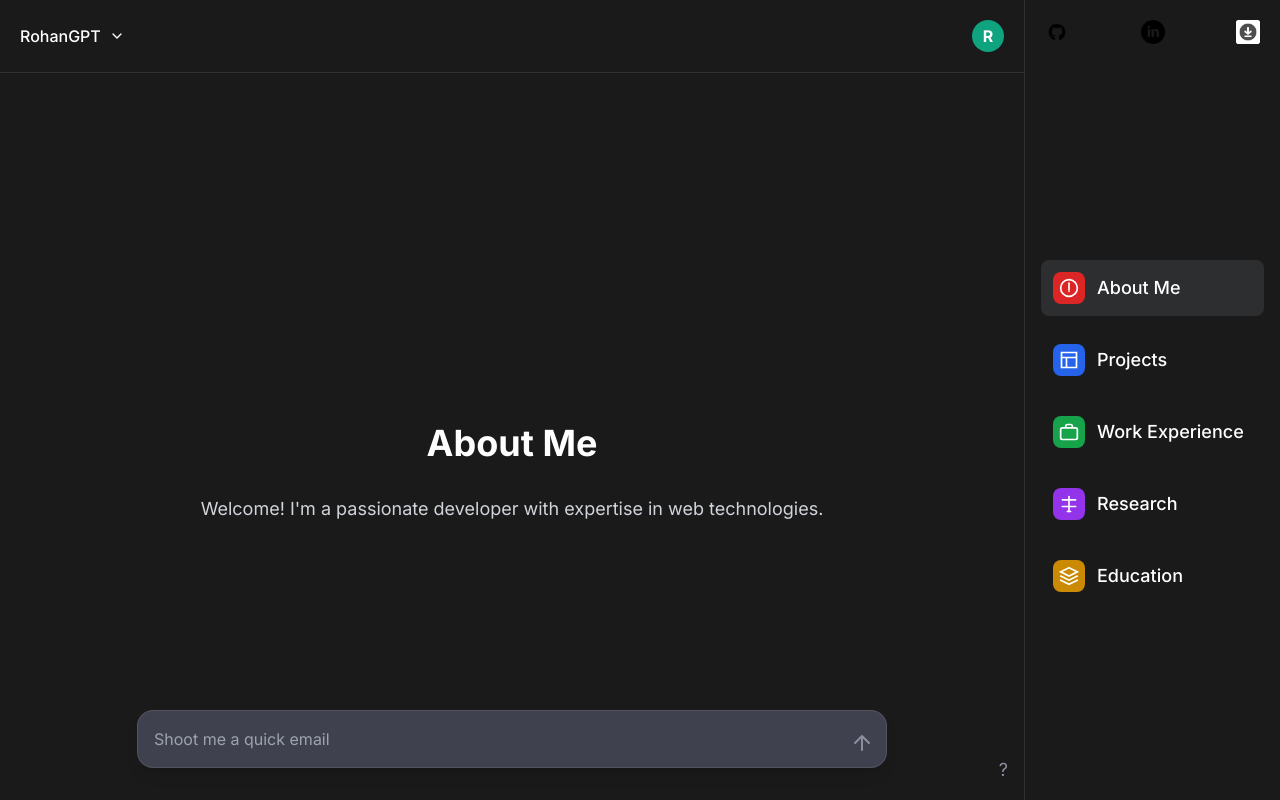
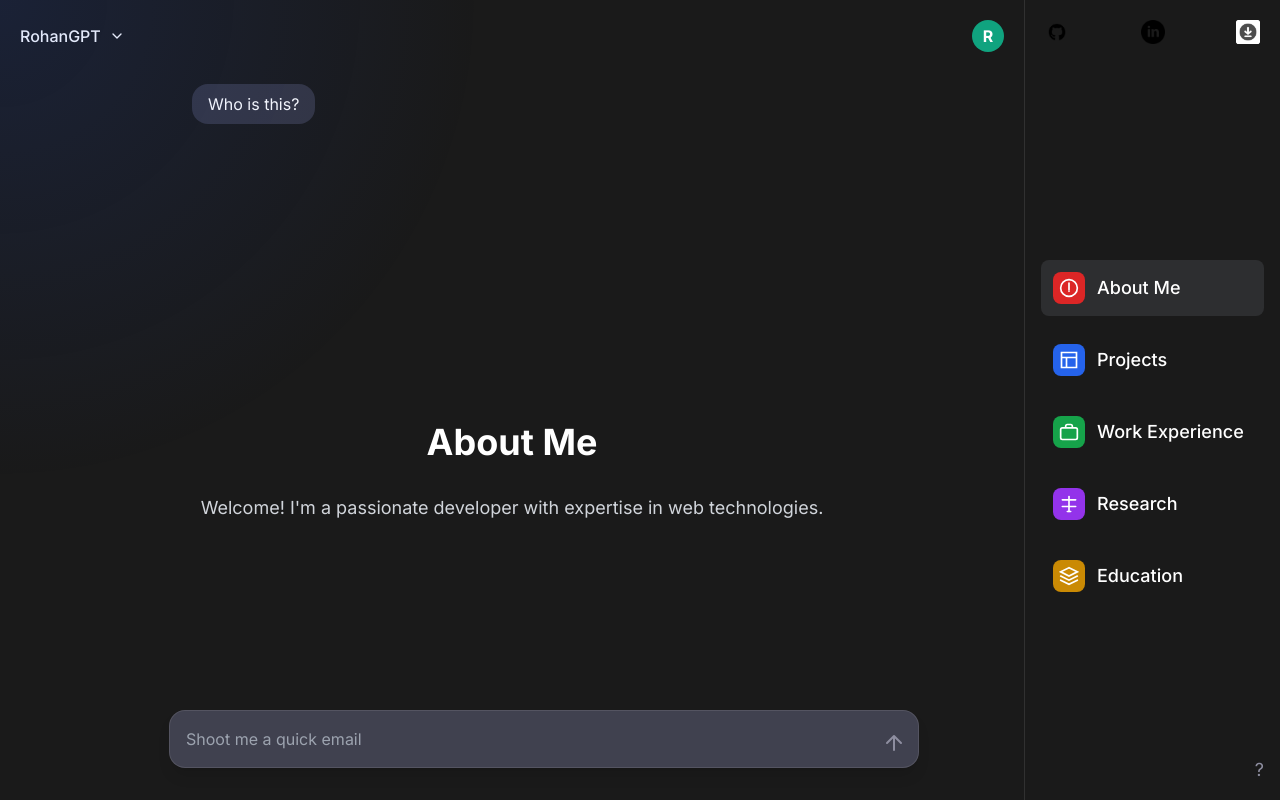
Before and after one commit to rohanrajpatil/personalweb, a Next.js app: page / in a window 1280 px wide. Built offline with nearby package versions, Linux system fonts and the light colour scheme.

Commit message:
Update MainContent.tsx

```diff
--- a/src/components/MainContent.tsx
+++ b/src/components/MainContent.tsx
@@ -1,9 +1,19 @@
 'use client';
 
-import React, { useState } from 'react';
+import React, { useState, useEffect } from 'react';
 
 const MainContent = () => {
   const [inputValue, setInputValue] = useState('');
+  const [mousePosition, setMousePosition] = useState({ x: 0, y: 0 });
+
+  useEffect(() => {
+    const handleMouseMove = (e: MouseEvent) => {
+      setMousePosition({ x: e.clientX, y: e.clientY });
+    };
+
+    window.addEventListener('mousemove', handleMouseMove);
+    return () => window.removeEventListener('mousemove', handleMouseMove);
+  }, []);
 
   const handleInputChange = (e: React.ChangeEvent<HTMLInputElement>) => {
     setInputValue(e.target.value);
@@ -17,10 +27,34 @@ const MainContent = () => {
     }
   };
 
+  const UserMessage = ({ message }: { message: string }) => (
+    <div className="flex justify-end mb-2 px-48">
+      <div className="bg-[#343541] rounded-2xl px-4 py-2 inline-block text-white">
+        {message}
+      </div>
+    </div>
+  );
+
+  const AssistantMessage = ({ children }: { children: React.ReactNode }) => (
+    <div className="bg-[#1a1a1a] py-4 min-h-[calc(100vh-120px)] flex items-center overflow-hidden">
+      <div className="max-w-4xl mx-auto w-full">
+        {children}
+      </div>
+    </div>
+  );
+
   return (
     <div className="flex-1 flex flex-col bg-[#1a1a1a] text-white relative overflow-hidden">
+      {/* Cursor Glow Effect */}
+      <div
+        className="pointer-events-none fixed inset-0 z-30 transition-opacity duration-300"
+        style={{
+          background: `radial-gradient(600px circle at ${mousePosition.x}px ${mousePosition.y}px, rgba(29, 78, 216, 0.15), transparent 80%)`
+        }}
+      />
+
       {/* Top Navigation */}
-      <div className="flex justify-between items-center p-5 border-b border-white/10">
+      <div className="flex justify-between items-center p-5 bg-[#1a1a1a]">
         <div className="flex items-center gap-2 font-medium">
           RohanGPT
           <svg width="16" height="16" viewBox="0 0 24 24" fill="none" xmlns="http://www.w3.org/2000/svg">
@@ -35,33 +69,51 @@ const MainContent = () => {
       </div>
 
       {/* Scrollable Content */}
-      <div className="flex-1 overflow-y-auto">
+      <div className="flex-1 overflow-y-auto snap-y snap-mandatory">
         {/* About Me Section */}
-        <section id="about" className="min-h-screen p-8 flex flex-col items-center justify-center">
+        <div className="snap-start h-screen overflow-hidden flex flex-col">
+          <div className="min-h-[60px] bg-[#1a1a1a] flex items-end">
+            <UserMessage message="Who is this?" />
+          </div>
+          <AssistantMessage>
+            <section id="about" className="flex flex-col items-center justify-center">
               <h2 className="text-4xl font-bold mb-8">About Me</h2>
               <p className="text-lg text-gray-300 max-w-2xl text-center">
                 Welcome! I'm a passionate developer with expertise in web technologies.
               </p>
             </section>
+          </AssistantMessage>
+        </div>
 
         {/* Projects Section */}
-        <section id="projects" className="min-h-screen p-8 flex flex-col items-center justify-center bg-black/10">
+        <div className="snap-start h-screen overflow-hidden flex flex-col">
+          <div className="min-h-[60px] bg-[#1a1a1a] flex items-end">
+            <UserMessage message="What have you worked on?" />
+          </div>
+          <AssistantMessage>
+            <section id="projects" className="flex flex-col items-center justify-center">
               <h2 className="text-4xl font-bold mb-8">Projects</h2>
               <div className="grid grid-cols-1 md:grid-cols-2 gap-6 max-w-4xl w-full">
-            {/* Project Cards */}
-            <div className="bg-white/5 p-6 rounded-lg">
+                <div className="bg-[#2a2a2a] p-6 rounded-lg">
                   <h3 className="text-xl font-semibold mb-2">Project 1</h3>
                   <p className="text-gray-300">Description of project 1</p>
                 </div>
-            <div className="bg-white/5 p-6 rounded-lg">
+                <div className="bg-[#2a2a2a] p-6 rounded-lg">
                   <h3 className="text-xl font-semibold mb-2">Project 2</h3>
                   <p className="text-gray-300">Description of project 2</p>
                 </div>
               </div>
             </section>
+          </AssistantMessage>
+        </div>
 
         {/* Work Experience Section */}
-        <section id="experience" className="min-h-screen p-8 flex flex-col items-center justify-center">
+        <div className="snap-start h-screen overflow-hidden flex flex-col">
+          <div className="min-h-[60px] bg-[#1a1a1a] flex items-end">
+            <UserMessage message="Tell me about your work experience" />
+          </div>
+          <AssistantMessage>
+            <section id="experience" className="flex flex-col items-center justify-center">
               <h2 className="text-4xl font-bold mb-8">Work Experience</h2>
               <div className="max-w-2xl w-full space-y-8">
                 <div className="border-l-2 border-[#10a37f] pl-4">
@@ -76,24 +128,38 @@ const MainContent = () => {
                 </div>
               </div>
             </section>
+          </AssistantMessage>
+        </div>
 
         {/* Research Section */}
-        <section id="research" className="min-h-screen p-8 flex flex-col items-center justify-center bg-black/10">
+        <div className="snap-start h-screen overflow-hidden flex flex-col">
+          <div className="min-h-[60px] bg-[#1a1a1a] flex items-end">
+            <UserMessage message="What research have you done?" />
+          </div>
+          <AssistantMessage>
+            <section id="research" className="flex flex-col items-center justify-center">
               <h2 className="text-4xl font-bold mb-8">Research</h2>
               <div className="max-w-2xl w-full space-y-6">
-            <div className="bg-white/5 p-6 rounded-lg">
+                <div className="bg-[#2a2a2a] p-6 rounded-lg">
                   <h3 className="text-xl font-semibold mb-2">Research Paper 1</h3>
                   <p className="text-gray-300">Abstract and key findings</p>
                 </div>
-            <div className="bg-white/5 p-6 rounded-lg">
+                <div className="bg-[#2a2a2a] p-6 rounded-lg">
                   <h3 className="text-xl font-semibold mb-2">Research Paper 2</h3>
                   <p className="text-gray-300">Abstract and key findings</p>
                 </div>
               </div>
             </section>
+          </AssistantMessage>
+        </div>
 
         {/* Education Section */}
-        <section id="education" className="min-h-screen p-8 flex flex-col items-center justify-center">
+        <div className="snap-start h-screen overflow-hidden flex flex-col">
+          <div className="min-h-[60px] bg-[#1a1a1a] flex items-end">
+            <UserMessage message="What's your educational background?" />
+          </div>
+          <AssistantMessage>
+            <section id="education" className="flex flex-col items-center justify-center">
               <h2 className="text-4xl font-bold mb-8">Education</h2>
               <div className="max-w-2xl w-full space-y-8">
                 <div className="border-l-2 border-[#10a37f] pl-4">
@@ -108,10 +174,12 @@ const MainContent = () => {
                 </div>
               </div>
             </section>
+          </AssistantMessage>
+        </div>
       </div>
 
       {/* Input Section - Fixed at bottom */}
-      <div className="absolute bottom-8 left-1/2 transform -translate-x-1/2 w-[750px] max-w-[90%]">
+      <div className="absolute bottom-8 left-[calc(50%+32px)] transform -translate-x-1/2 w-[750px] max-w-[90%] z-40">
         <form onSubmit={handleSubmit}>
           <div className="relative rounded-2xl bg-[#40414f] border border-white/10 shadow-lg">
             <input
@@ -134,7 +202,7 @@ const MainContent = () => {
       </div>
 
       {/* Help Button */}
-      <button className="absolute bottom-4 right-4 text-[#8e8ea0] text-lg">?</button>
+      <button className="fixed bottom-4 right-4 text-[#8e8ea0] text-lg z-40">?</button>
     </div>
   );
 };
```
Lines whose indentation alone changed are shown as unchanged.
